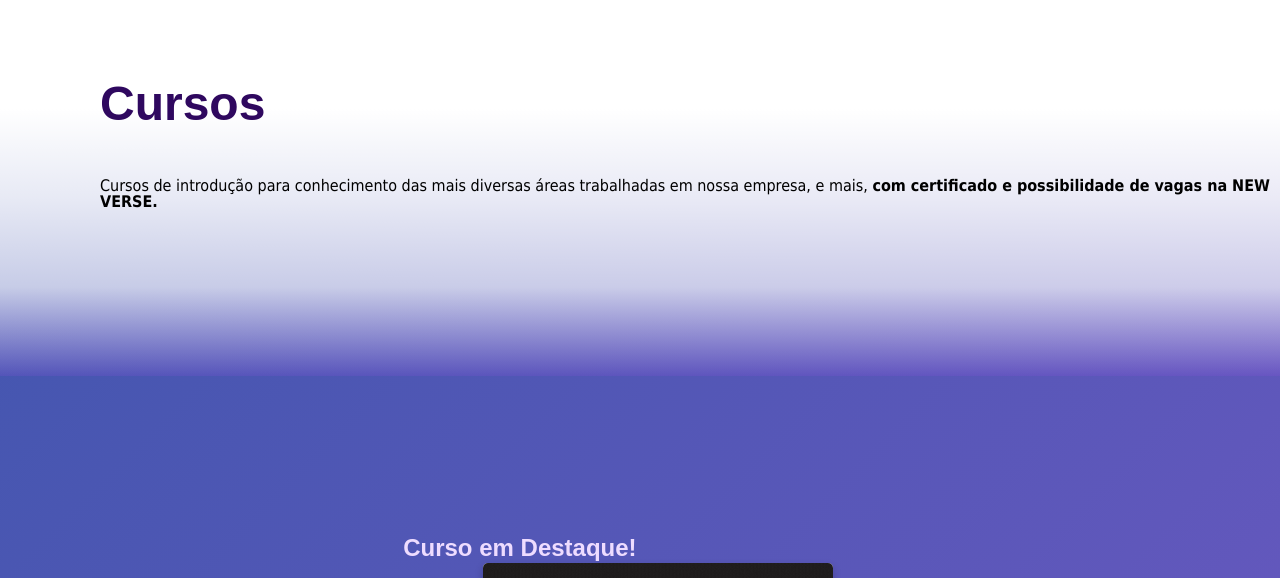
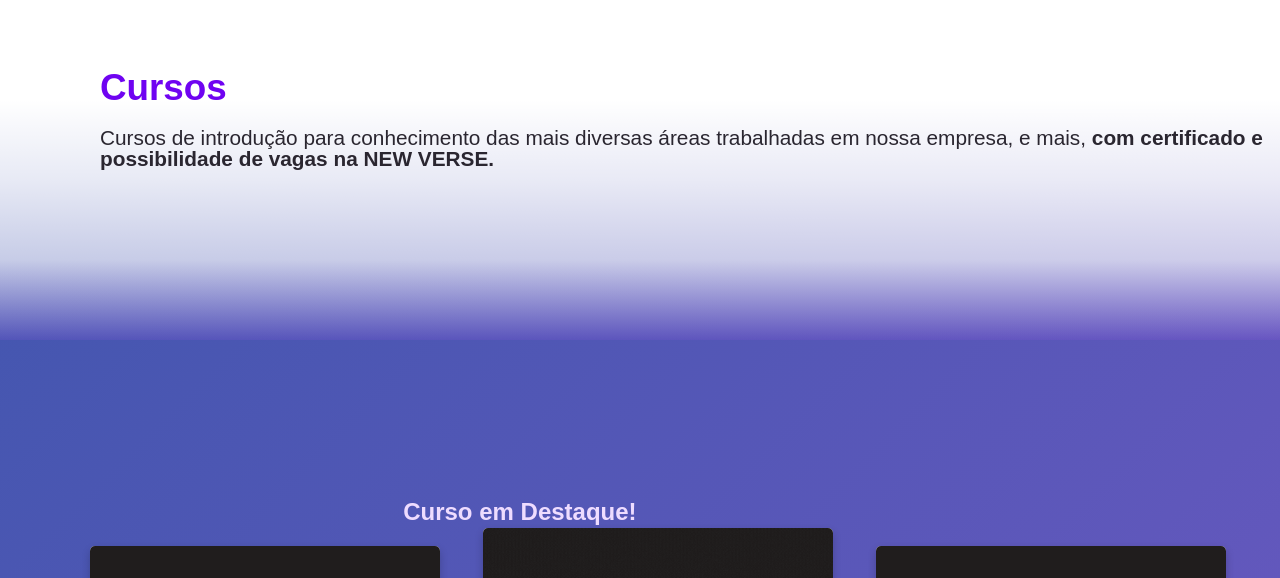
Before and after one commit to imyudz/SITE_NEWVERSE, a plain HTML site: page cursos.html in a window 1280 px wide. Shown: the part 165-743 px from the top of the page. Drawn offline with Linux system fonts and the light colour scheme.

Commit message:
Update style.css

```diff
--- a/style.css
+++ b/style.css
@@ -194,13 +194,18 @@ footer img{
 }
 
 .descricao-cursos-box h2{
-    font-family:Arial, Helvetica, sans-serif;
-    font-size: 3rem;
-    margin-bottom: 50px;
-    color: #2f085f;
+    font-family: Arial, Helvetica, sans-serif;
+    font-size: 2.3rem;
+    margin-bottom: 15px;
+    color: #6f03f1;
 }
 .descricao-cursos-box h2 strong{
     font-weight: bold;
+}
+.descricao-cursos-box p{
+    font-family: Arial, Helvetica, sans-serif;
+    color: rgb(42, 38, 48);
+    font-size: 1.3rem;
 }
 
 
```
